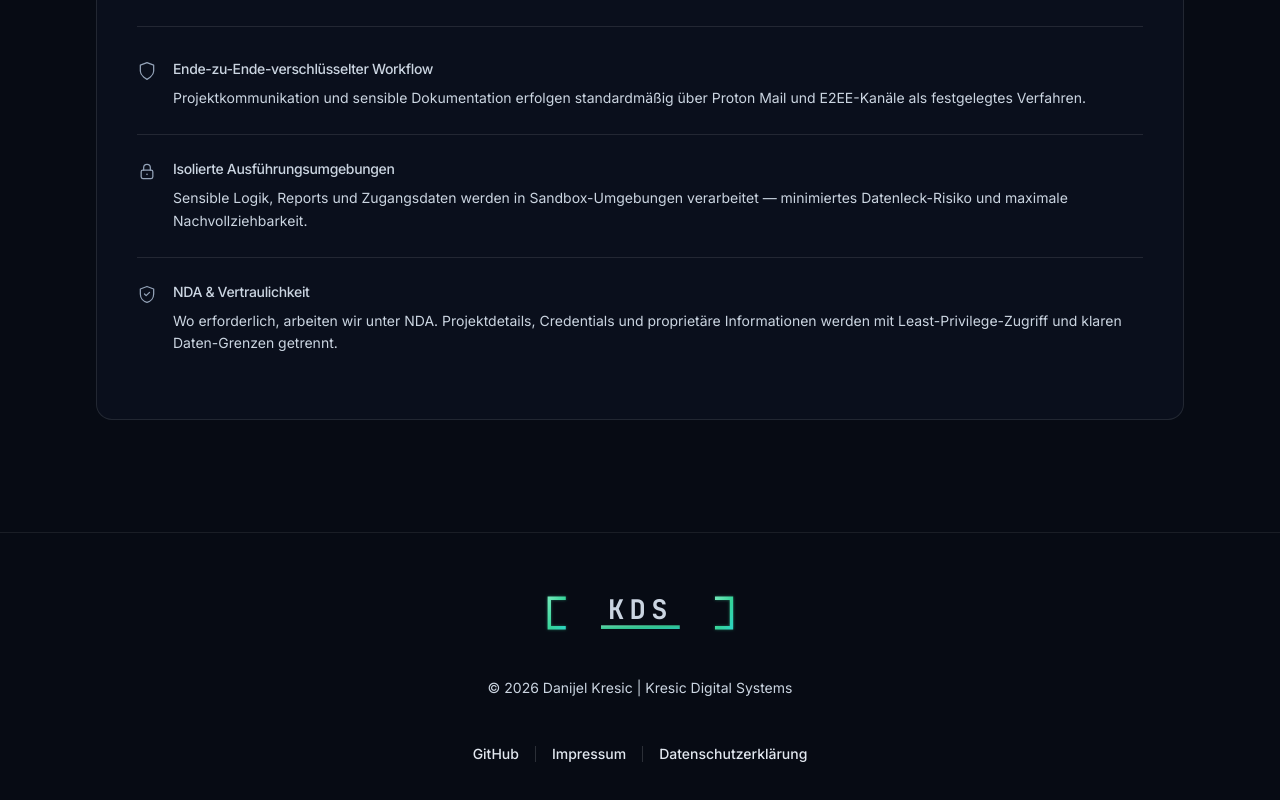
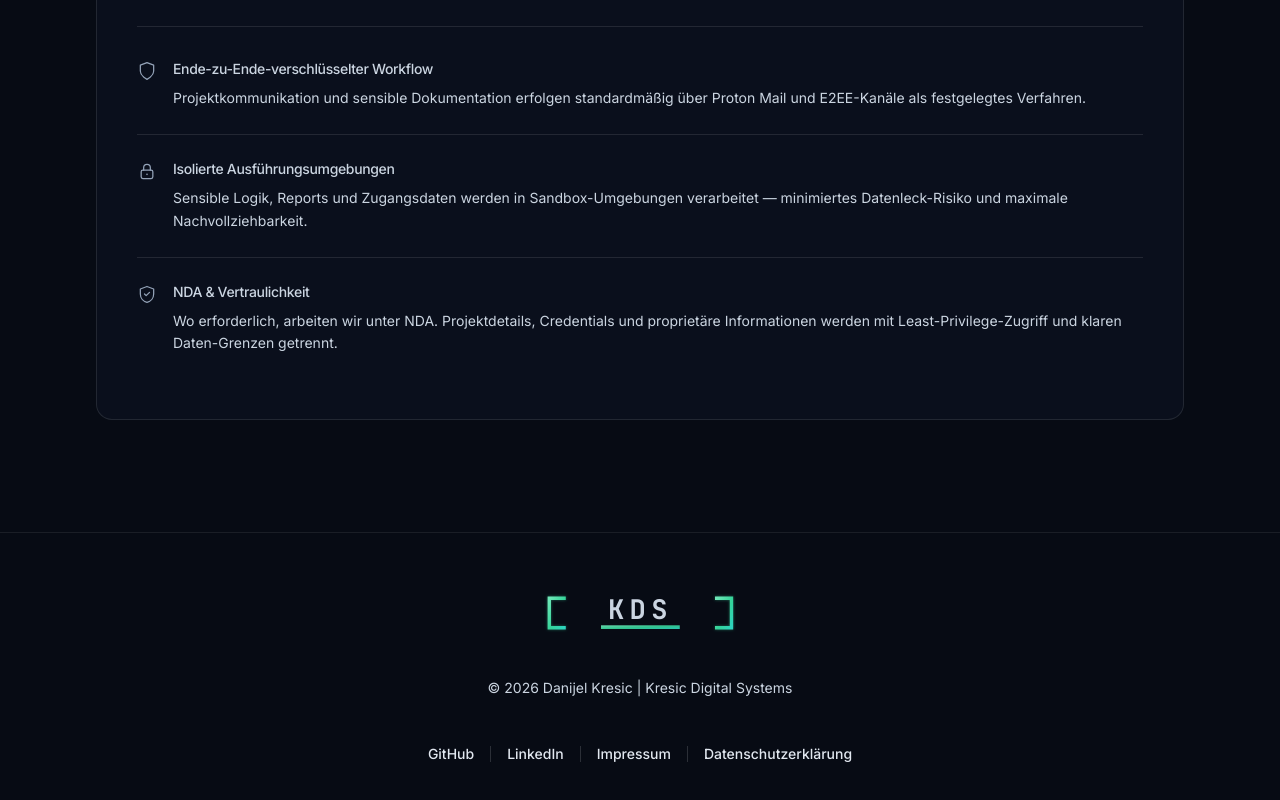
Before and after one commit to 0xsickre/Kresic_Digital_Systems, a Next.js app: page /en in a window 1280 px wide. Shown: the part 4627-5427 px from the top of the page. Built offline with nearby package versions, Linux system fonts and the light colour scheme; no server answers.

Commit message:
feat(footer): add LinkedIn profile link
- lib/site.ts: LINKEDIN_URL next to GITHUB_URL.

- LandingPage SiteFooter: LinkedIn nav link with a11y strings EN/DE.

- dictionaries/types + AI_WORK_LOG.

```diff
--- a/components/LandingPage.tsx
+++ b/components/LandingPage.tsx
@@ -14,7 +14,7 @@ import {
 import { KDSLogo } from "@/components/Logo";
 import { useI18n } from "@/lib/i18n";
 import { withLocale } from "@/lib/locale";
-import { GITHUB_URL, SITE_EMAIL, SITE_MAILTO } from "@/lib/site";
+import { GITHUB_URL, LINKEDIN_URL, SITE_EMAIL, SITE_MAILTO } from "@/lib/site";
 
 const ContactFormLazy = dynamic(
   () =>
@@ -563,6 +563,19 @@ function SiteFooter() {
             aria-hidden
           />
           <Link
+            href={LINKEDIN_URL}
+            target="_blank"
+            rel="noopener noreferrer"
+            aria-label={t.a11y.linkedinProfile}
+            className={linkClass}
+          >
+            LinkedIn
+          </Link>
+          <span
+            className="hidden h-4 w-px shrink-0 bg-white/15 sm:mx-1 sm:inline-block"
+            aria-hidden
+          />
+          <Link
             href={withLocale(locale, "/impressum")}
             prefetch={false}
             className={linkClass}
--- a/dictionaries/de.json
+++ b/dictionaries/de.json
@@ -10,7 +10,8 @@
     "logoToHome": "Zurück zum Seitenanfang",
     "openMenu": "Hauptmenü öffnen",
     "closeMenu": "Hauptmenü schließen",
-    "githubProfile": "GitHub-Profil von Danijel Kresic (öffnet in neuem Tab)"
+    "githubProfile": "GitHub-Profil von Danijel Kresic (öffnet in neuem Tab)",
+    "linkedinProfile": "LinkedIn-Profil von Danijel Kresic (öffnet in neuem Tab)"
   },
   "hero": {
     "kicker": "Kresic Digital Systems",
--- a/dictionaries/en.json
+++ b/dictionaries/en.json
@@ -10,7 +10,8 @@
     "logoToHome": "Back to top of page",
     "openMenu": "Open main menu",
     "closeMenu": "Close main menu",
-    "githubProfile": "Danijel Kresic on GitHub (opens in a new tab)"
+    "githubProfile": "Danijel Kresic on GitHub (opens in a new tab)",
+    "linkedinProfile": "Danijel Kresic on LinkedIn (opens in a new tab)"
   },
   "hero": {
     "kicker": "Kresic Digital Systems",
--- a/dictionaries/types.ts
+++ b/dictionaries/types.ts
@@ -13,6 +13,7 @@ export type LandingDictionary = {
     openMenu: string;
     closeMenu: string;
     githubProfile: string;
+    linkedinProfile: string;
   };
   hero: {
     kicker: string;
--- a/lib/site.ts
+++ b/lib/site.ts
@@ -29,6 +29,8 @@ export const OWNER_NAME = "Danijel Kresic" as const;
 export const SITE_EMAIL = "kresic.systems@protonmail.com" as const;
 export const SITE_MAILTO = `mailto:${SITE_EMAIL}` as const;
 export const GITHUB_URL = "https://github.com/Kresic1998" as const;
+export const LINKEDIN_URL =
+  "https://www.linkedin.com/in/kresicdigitalsystems" as const;
 
 export const LEGAL_ADDRESS_LINES = [
   "Burggasse 3",
```
Also changed, not shown: 2 other files (tests, documents, lock files or other folders).
